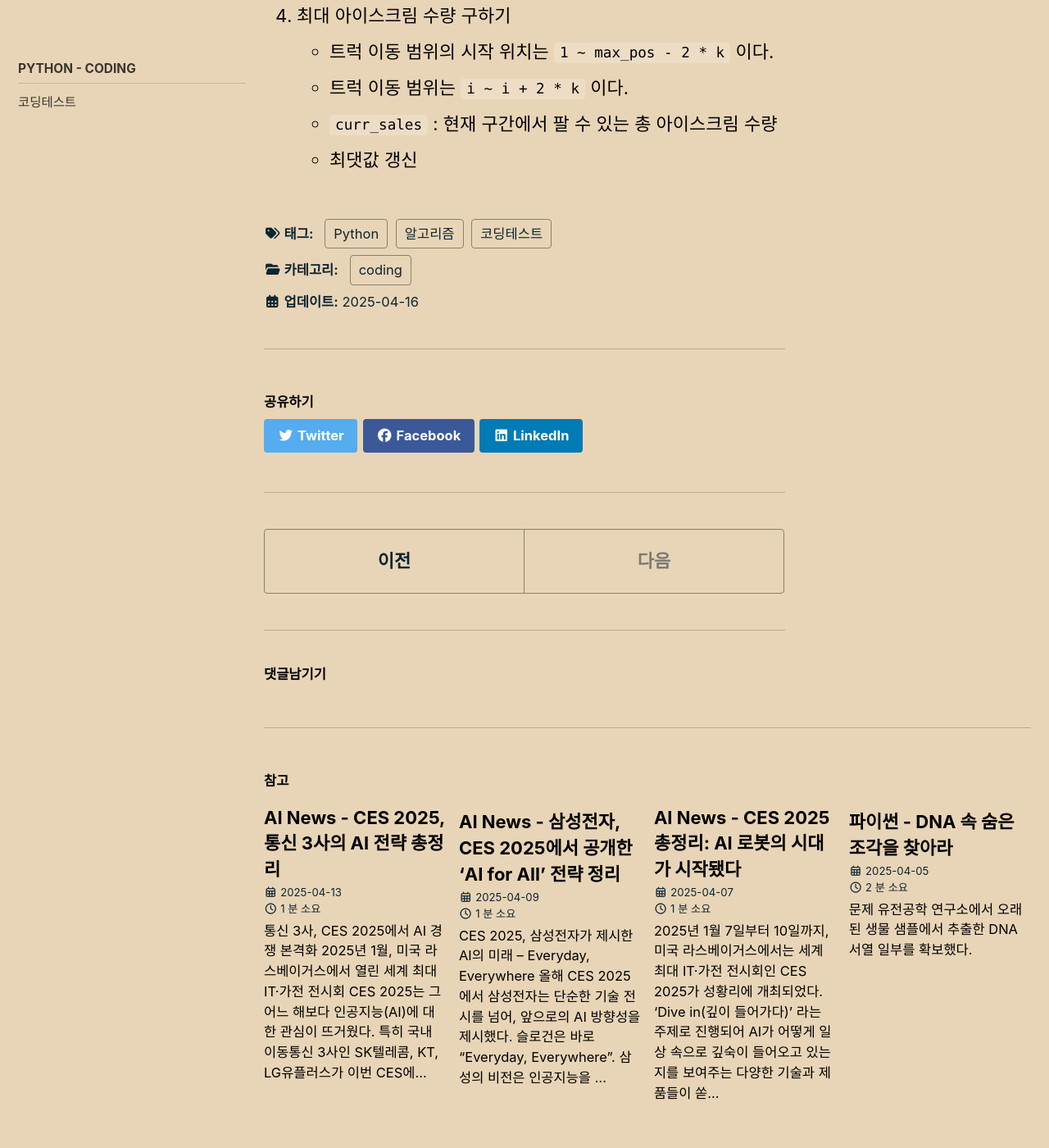
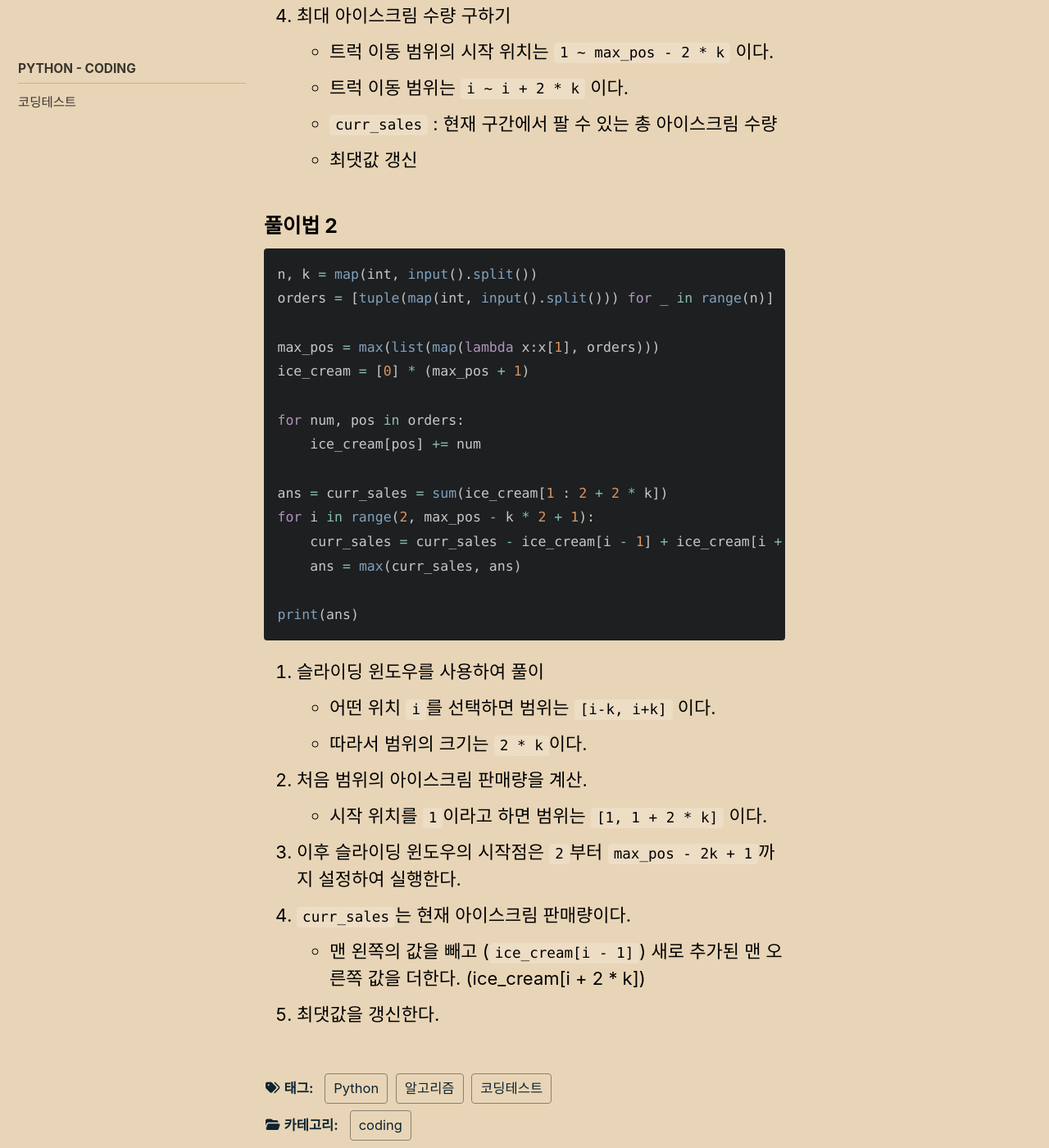
Before and after one commit to mowinowen/mowinowen.github.io, a Jekyll site: the page built from _posts/2025-04-16-codingtest21.md, in a window 1280 px wide and 1400 px high, scrolled down 2959 px. Shown: the whole window at 82% size. Built offline with Jekyll 4.4.1, drawn with Linux system fonts in a browser that asks for light colours; cached includes are drawn as plain includes; comment, search, counter and statistics services are not loaded.

Commit message:
post update (solve 2) - codingtest21

````diff
--- a/_posts/2025-04-16-codingtest21.md
+++ b/_posts/2025-04-16-codingtest21.md
@@ -78,3 +78,32 @@ print(ans)
   - 트럭 이동 범위는 `i ~ i + 2 * k` 이다.
   - `curr_sales` : 현재 구간에서 팔 수 있는 총 아이스크림 수량
   - 최댓값 갱신
+
+### 풀이법 2
+```python
+n, k = map(int, input().split())
+orders = [tuple(map(int, input().split())) for _ in range(n)]
+
+max_pos = max(list(map(lambda x:x[1], orders)))
+ice_cream = [0] * (max_pos + 1)
+
+for num, pos in orders:
+    ice_cream[pos] += num
+
+ans = curr_sales = sum(ice_cream[1 : 2 + 2 * k])
+for i in range(2, max_pos - k * 2 + 1):
+    curr_sales = curr_sales - ice_cream[i - 1] + ice_cream[i + 2 * k]
+    ans = max(curr_sales, ans)
+
+print(ans)
+```
+
+1. 슬라이딩 윈도우를 사용하여 풀이
+  - 어떤 위치 `i`를 선택하면 범위는 `[i-k, i+k]` 이다.
+  - 따라서 범위의 크기는 `2 * k`이다.
+2. 처음 범위의 아이스크림 판매량을 계산.
+  - 시작 위치를 `1`이라고 하면 범위는 `[1, 1 + 2 * k]` 이다.
+3. 이후 슬라이딩 윈도우의 시작점은 `2`부터 `max_pos - 2k + 1`까지 설정하여 실행한다.
+4. `curr_sales`는 현재 아이스크림 판매량이다.
+  - 맨 왼쪽의 값을 빼고 (`ice_cream[i - 1]`) 새로 추가된 맨 오른쪽 값을 더한다. (ice_cream[i + 2 * k])
+5. 최댓값을 갱신한다.
````
